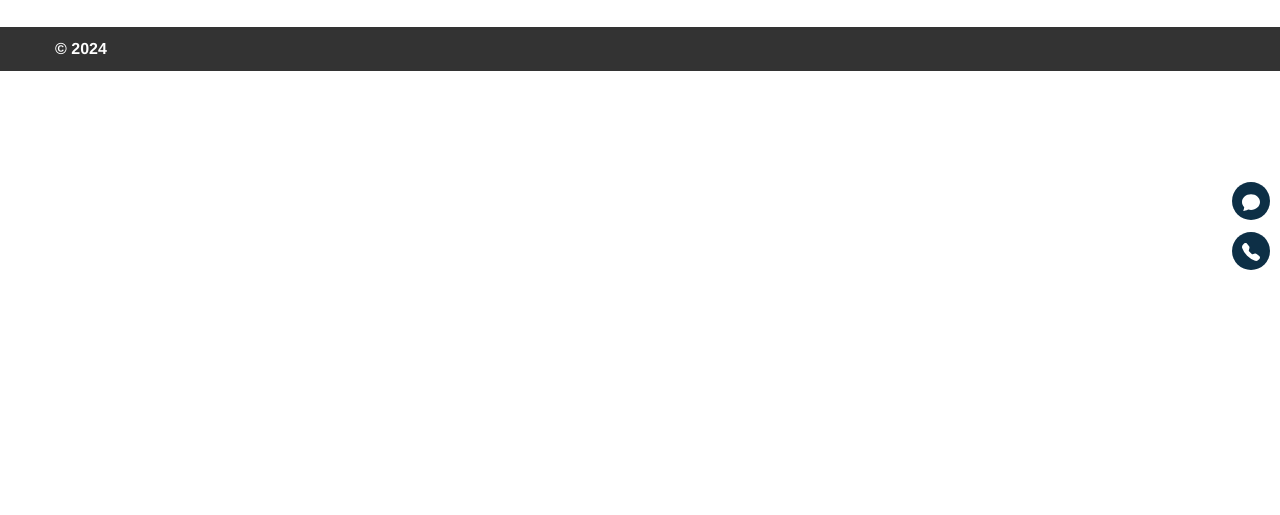
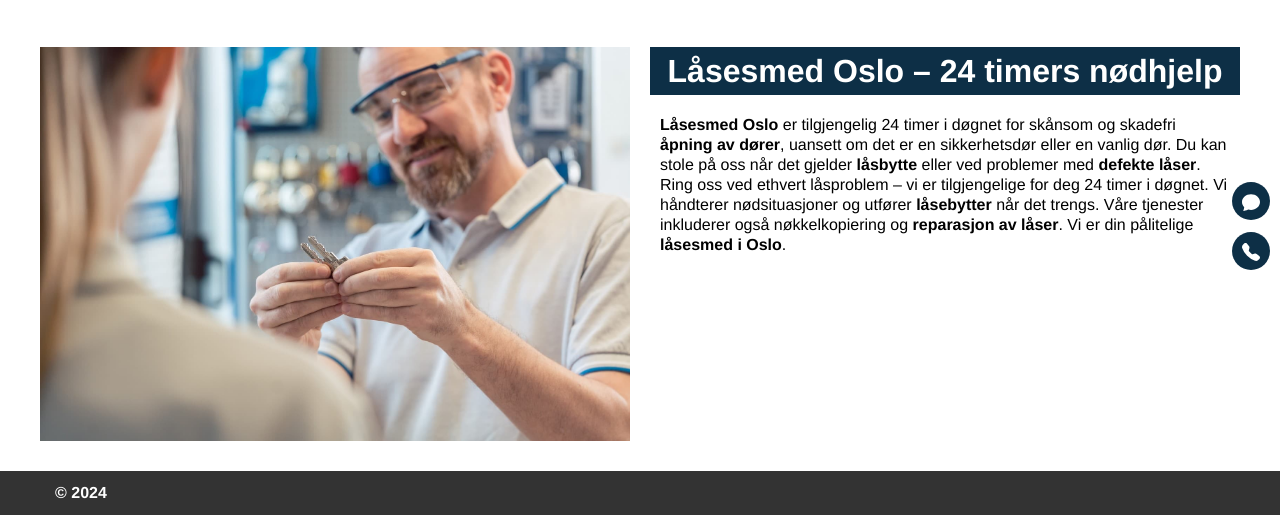
Before and after one commit to Igrok95Ronin/no-seo-key-1, a website: page app/index.html in a window 1280 px wide. Shown: the part 510-1025 px from the top of the page. Before the commit the page ends 800 px from the top, so only its background shows below. Drawn offline with Linux system fonts and the light colour scheme; files that its build step writes are made by us from their sources.

Commit message:
add: block }locksmithOslo

```diff
--- a/app/index.html
+++ b/app/index.html
@@ -54,11 +54,27 @@
   <!-- Основное содержимое страницы -->
   <main class="main">
     <!-- Раздел страницы-->
-    <section class="" data-datasection="uniqueSection-1">
+    <section class="locksmithOslo" data-datasection="uniqueSection-1">
       <div class="container-fluid">
         <div class="row">
-          <div class="col-12 container">
-            <div class="__box"></div>
+          <div class="col-12 containerP0">
+            <div class="locksmithOslo__box">
+              <div class="locksmithOslo__left">
+                <img class="locksmithOslo__img" src="./assets/img/mainFon2.jpg"
+                  alt="Låsesmed sjekker nye nøkler foran en kunde i butikken">
+              </div>
+              <div class="locksmithOslo__right">
+                <h2 class="locksmithOslo__title">Låsesmed Oslo – 24 timers nødhjelp</h2>
+                <p class="locksmithOslo__txt"><strong>Låsesmed Oslo</strong> er tilgjengelig 24 timer i døgnet for
+                  skånsom og skadefri <strong>åpning av dører</strong>, uansett om det er en sikkerhetsdør eller en
+                  vanlig dør. Du kan stole på oss når det gjelder <strong>låsbytte</strong> eller ved problemer med
+                  <strong>defekte låser</strong>. Ring oss ved ethvert låsproblem – vi er tilgjengelige for deg 24 timer
+                  i døgnet. Vi håndterer nødsituasjoner og utfører <strong>låsebytter</strong> når det trengs. Våre
+                  tjenester inkluderer også nøkkelkopiering og <strong>reparasjon av låser</strong>. Vi er din
+                  pålitelige <strong>låsesmed i Oslo</strong>.
+                </p>
+              </div>
+            </div>
           </div>
         </div>
       </div>
--- a/src/assets/scss/0_style.scss
+++ b/src/assets/scss/0_style.scss
@@ -138,6 +138,9 @@ $btnColorFixed: $mainColor;
     }
 }
 @mixin h2Title {
+    color: #fff;
+    background-color: $mainColor;
+    padding: 5px;
     text-align: center;
     margin-bottom: 20px;
     font-weight: 700;
@@ -172,3 +175,7 @@ $btnColorFixed: $mainColor;
         background-color: #115f94;
     }
 }
+@mixin txt {
+    padding: 0 10px;
+    line-height: 20px;
+}
--- /dev/null
+++ b/src/assets/scss/2_locksmithOslo.scss
@@ -0,0 +1,24 @@
+.locksmithOslo {
+    margin-top: 50px;
+}
+.locksmithOslo__box {
+    display: grid;
+    grid-template-columns: repeat(2, 1fr);
+    gap: 20px;
+}
+.locksmithOslo__left {
+    max-width: 100%;
+    max-height: 100%;
+}
+.locksmithOslo__img {
+    width: 100%;
+    height: 100%;
+}
+.locksmithOslo__right {
+}
+.locksmithOslo__title {
+    @include h2Title;
+}
+.locksmithOslo__txt {
+    @include txt;
+}
```
Also changed, not shown: src/index.html (+19 -3 lines), app/assets/css/style.min.css, app/assets/img/mainFon2.jpg (added), src/assets/img/mainFon2.jpg (added).
